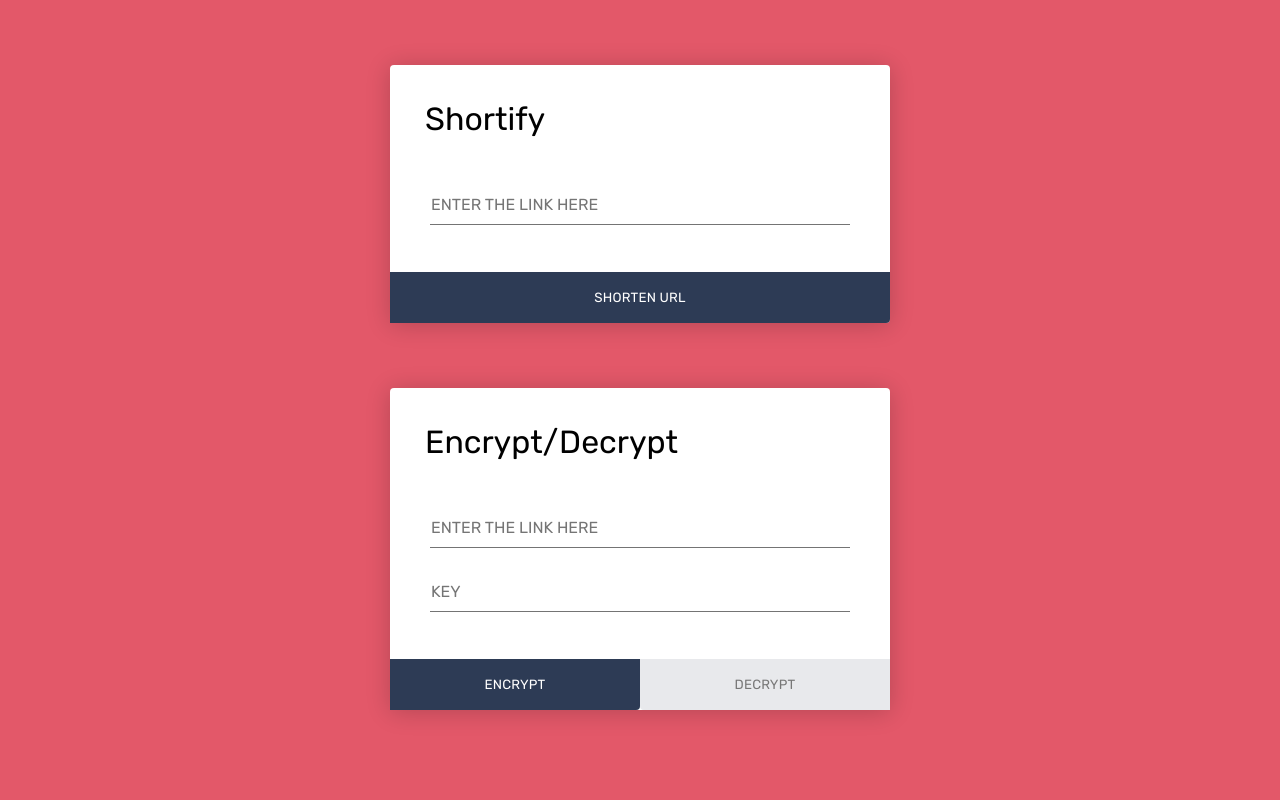
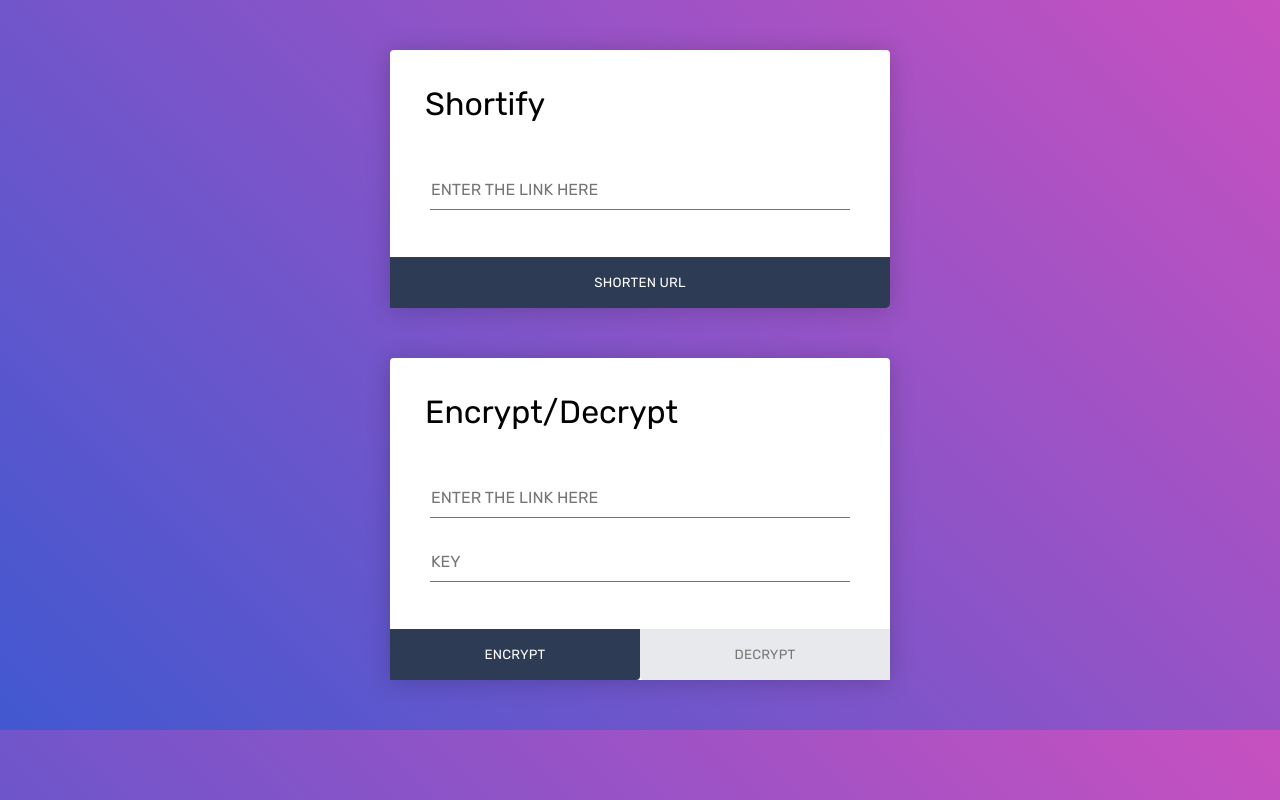
Before and after one commit to sajiya21/polynomial_assignment, a Flask app: page / in a window 1280 px wide. Run offline with Flask 2, Linux system fonts and the light colour scheme.

Commit message:
revised: color encoding

```diff
--- a/main.py
+++ b/main.py
@@ -35,7 +35,7 @@ def shortner():
 
             return f"Your short url is {str(shorten_url)}"
 
-        if request.form['submit_button'] == 'submit_encrypt':
+        elif request.form['submit_button'] == 'submit_encrypt':
             url = request.form.get("url_input")
             key = request.form.get("key_input")
 
@@ -43,7 +43,7 @@ def shortner():
 
             return f"Encrypted url: {str_encoded}"
 
-        if request.form['submit_button'] == 'submit_decrypt':
+        elif request.form['submit_button'] == 'submit_decrypt':
             url = request.form.get("url_input")
             key = request.form.get("key_input")
 
--- a/static/css/style.css
+++ b/static/css/style.css
@@ -6,14 +6,15 @@
 }
 
 body {
-  background: #e35869;
+  background: linear-gradient(45deg, #4158d0, #c850c0);
+  /*background: #e35869; */
   font-family: 'Rubik', sans-serif;
 }
 
 .login-form {
   background: #fff;
   width: 500px;
-  margin: 65px auto;
+  margin: 50px auto;
   display: -webkit-box;
   display: flex;
   -webkit-box-orient: vertical;
--- a/templates/video.html
+++ b/templates/video.html
@@ -5,7 +5,9 @@
     <title>video</title>
 </head>
 <body>
-<h1>https://www.youtube.com/embed/{{ latest_url }}</h1>
-<embed src="https://www.youtube.com/embed/{{latest_url}}" width="853" height="480" frameborder="0" allowfullscreen>
+<h1 align="center">https://www.youtube.com/embed/{{ latest_url }}</h1>
+<center>
+<embed src="https://www.youtube.com/embed/{{latest_url}}" width="1279.5" height="624" frameborder="0" allowfullscreen>
+</center>
 </body>
 </html>
```
